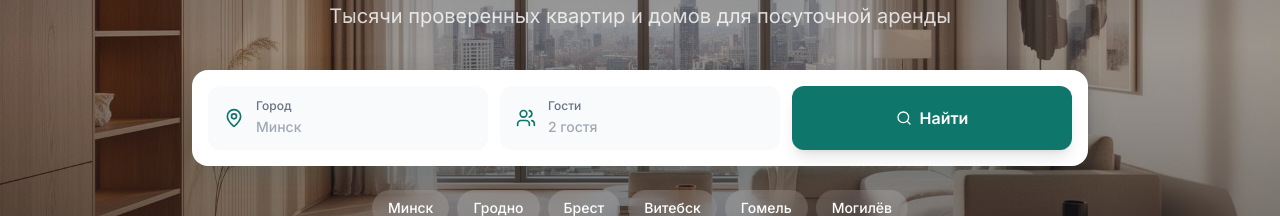
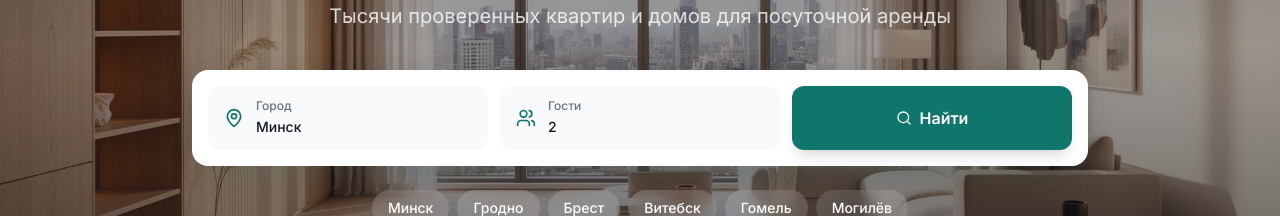
Before and after one commit to ishyrko/posutki-final, a Next.js app in the folder frontend/: page / in a window 1280 px wide. Shown: the part 375-591 px from the top of the page. Built offline with nearby package versions, Linux system fonts and the light colour scheme; no server answers.

Commit message:
fix main form

```diff
--- a/frontend/src/components/HeroSection.tsx
+++ b/frontend/src/components/HeroSection.tsx
@@ -1,5 +1,6 @@
 "use client";
 
+import { useState } from "react";
 import { Search, MapPin, Users } from "lucide-react";
 import { useRouter } from "next/navigation";
 import Link from "next/link";
@@ -15,11 +16,30 @@ const CITY_HREFS: { label: string; href: string }[] = [
   { label: "Могилёв", href: "/mogilev/kvartiry/" },
 ];
 
+/** Подбор URL каталога по названию города (кириллица, без учёта регистра). */
+const CITY_CATALOG_MATCH: { names: string[]; href: string }[] = [
+  { names: ["минск"], href: "/kvartiry/" },
+  { names: ["гродно"], href: "/grodno/kvartiry/" },
+  { names: ["брест"], href: "/brest/kvartiry/" },
+  { names: ["витебск"], href: "/vitebsk/kvartiry/" },
+  { names: ["гомель"], href: "/gomel/kvartiry/" },
+  { names: ["могилёв", "могилев"], href: "/mogilev/kvartiry/" },
+];
+
+function resolveCatalogHrefForCity(input: string): string {
+  const key = input.trim().toLowerCase();
+  if (!key) return "/kvartiry/";
+  const row = CITY_CATALOG_MATCH.find((c) => c.names.some((n) => key === n || key.startsWith(`${n} `)));
+  return row?.href ?? "/kvartiry/";
+}
+
 const HeroSection = () => {
   const router = useRouter();
+  const [city, setCity] = useState("Минск");
+  const [guests, setGuests] = useState("2");
 
   const handleFind = () => {
-    router.push("/kvartiry/");
+    router.push(resolveCatalogHrefForCity(city));
   };
 
   return (
@@ -46,17 +66,29 @@ const HeroSection = () => {
         </div>
 
         <div className="max-w-4xl mx-auto">
-          <div className="bg-card rounded-2xl shadow-elevated p-3 md:p-4">
+          <form
+            className="bg-card rounded-2xl shadow-elevated p-3 md:p-4"
+            onSubmit={(e) => {
+              e.preventDefault();
+              handleFind();
+            }}
+          >
             <div className="grid grid-cols-1 md:grid-cols-3 gap-3">
               <div className="flex items-center gap-3 px-4 py-3 rounded-xl bg-surface">
                 <MapPin className="h-5 w-5 text-primary shrink-0" />
                 <div className="flex-1 min-w-0">
-                  <label className="text-xs font-medium text-muted-foreground block">Город</label>
+                  <label htmlFor="hero-city" className="text-xs font-medium text-muted-foreground block">
+                    Город
+                  </label>
                   <input
+                    id="hero-city"
+                    name="city"
                     type="text"
+                    autoComplete="address-level2"
+                    value={city}
+                    onChange={(e) => setCity(e.target.value)}
                     placeholder="Минск"
                     className="w-full bg-transparent text-sm font-medium text-foreground placeholder:text-muted-foreground/60 outline-none"
-                    readOnly
                   />
                 </div>
               </div>
@@ -64,26 +96,31 @@ const HeroSection = () => {
               <div className="flex items-center gap-3 px-4 py-3 rounded-xl bg-surface">
                 <Users className="h-5 w-5 text-primary shrink-0" />
                 <div className="flex-1 min-w-0">
-                  <label className="text-xs font-medium text-muted-foreground block">Гости</label>
+                  <label htmlFor="hero-guests" className="text-xs font-medium text-muted-foreground block">
+                    Гости
+                  </label>
                   <input
+                    id="hero-guests"
+                    name="guests"
                     type="text"
-                    placeholder="2 гостя"
+                    inputMode="numeric"
+                    value={guests}
+                    onChange={(e) => setGuests(e.target.value)}
+                    placeholder="2"
                     className="w-full bg-transparent text-sm font-medium text-foreground placeholder:text-muted-foreground/60 outline-none"
-                    readOnly
                   />
                 </div>
               </div>
 
               <Button
-                type="button"
-                onClick={handleFind}
+                type="submit"
                 className="h-full min-h-[52px] rounded-xl bg-primary text-primary-foreground hover:bg-primary/90 text-base font-semibold gap-2 shadow-lg"
               >
                 <Search className="h-5 w-5" />
                 Найти
               </Button>
             </div>
-          </div>
+          </form>
 
           <div className="flex flex-wrap justify-center gap-2 mt-6">
             {CITY_HREFS.map((city) => (
```
